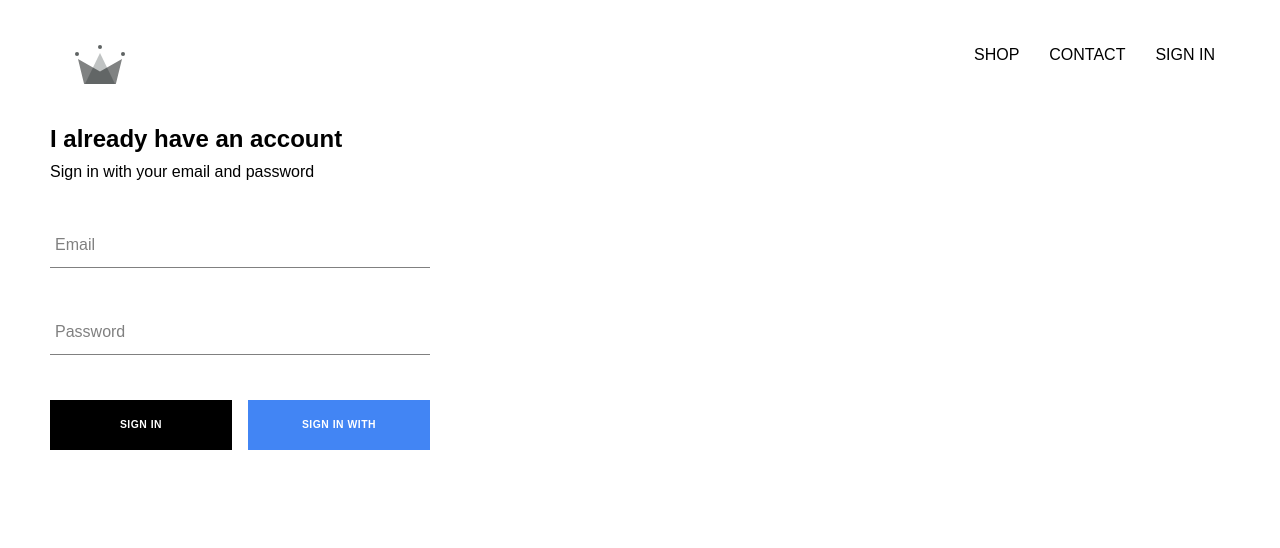
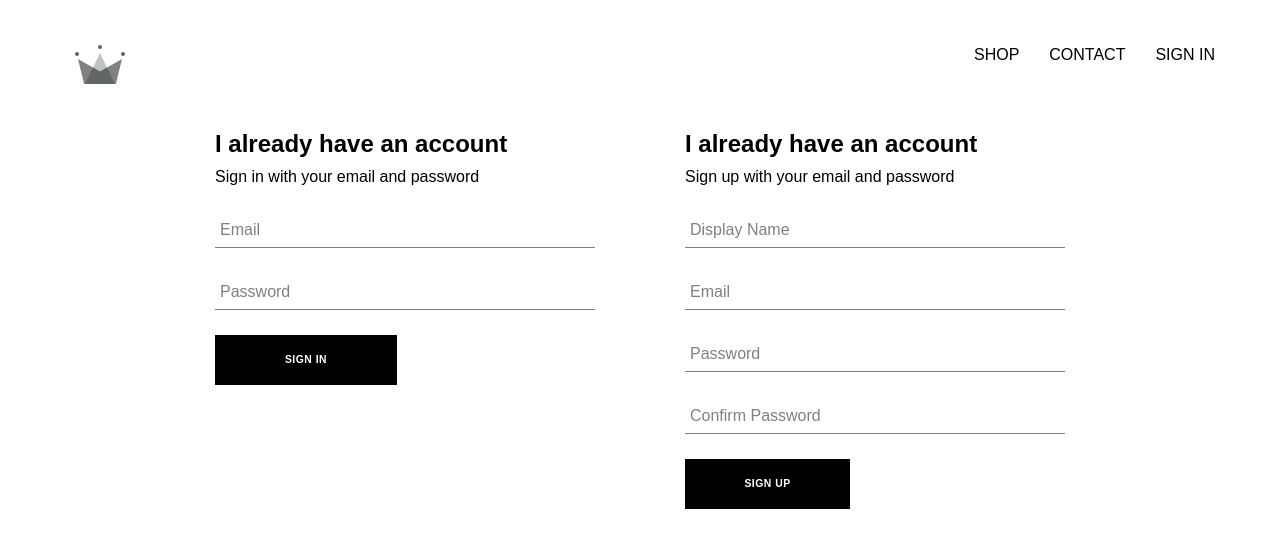
Before and after one commit to horlabyc/e-commerApp, a React (Create React App) app: page /signin in a window 1280 px wide. Shown: the top 548 px of the page. Built offline with nearby package versions, Linux system fonts and the light colour scheme; no server answers; the HTML template or start-up script is replaced by a standard one.

Commit message:
Sign new user up and store authenticated user in firstore db

```diff
--- a/src/App.js
+++ b/src/App.js
@@ -21,28 +21,28 @@
   unsubscribeFromAuth = null;
 
   componentDidMount(){
-    this.unsubscribeFromAuth = auth.onAuthStateChanged(async userAuth => {
-      if(userAuth){
-        const userRef = await createUserProfileDocument(userAuth);
-        userRef.onSnapshot(snapshot => {
-          this.setState({
-            currentUser: {
-              id: snapshot.id,
-              ...snapshot.data()
-            }
-          })
-        })
-      } else {
-        this.setState({
-          currentUser: userAuth
-        })
-      }
+      // this.unsubscribeFromAuth = auth.onAuthStateChanged(async userAuth => {
+      //   if(userAuth){
+      //     const userRef = await createUserProfileDocument(userAuth);
+      //     userRef.onSnapshot(snapshot => {
+      //       this.setState({
+      //         currentUser: {
+      //           id: snapshot.id,
+      //           ...snapshot.data()
+      //         }
+      //       })
+      //     })
+      //   } else {
+      //     this.setState({
+      //       currentUser: userAuth
+      //     })
+      //   }
 
-    })
+      // })
   }
 
   componentWillUnmount(){
-    this.unsubscribeFromAuth();
+    // this.unsubscribeFromAuth();
   }
 
   render(){
--- a/src/Firebase/firebase.util.js
+++ b/src/Firebase/firebase.util.js
@@ -40,6 +40,6 @@
   export const provider = new firebase.auth.GoogleAuthProvider();
   provider.setCustomParameters({ prompt: 'select_account'});
 
-  export const signInWithGoogle = auth.signInWithPopup(provider);
+  // export const signInWithGoogle = auth.signInWithPopup(provider);
 
   export default firebase;
--- a/src/Pages/AuthenticationPage/authPage.component.jsx
+++ b/src/Pages/AuthenticationPage/authPage.component.jsx
@@ -2,11 +2,13 @@
 
 import './authPage.styles.scss'
 import SignIn from '../../components/Sign-In/sign-in.component';
+import SignUp from '../../components/Sign-up/sign-up.component';
 
 const AuthPage = () => {
     return (
         <div className="sign-in-sign-up">
             <SignIn />
+            <SignUp />
         </div>
      );
 }
--- a/src/Pages/AuthenticationPage/authPage.styles.scss
+++ b/src/Pages/AuthenticationPage/authPage.styles.scss
@@ -0,0 +1,6 @@
+.sign-in-sign-up {
+    width: 850px;
+    display: flex;
+    justify-content: space-between;
+    margin: 30px auto;
+}
--- a/src/components/Form-Input/form-input.styles.scss
+++ b/src/components/Form-Input/form-input.styles.scss
@@ -9,13 +9,13 @@
 
 .group {
   position: relative;
-  margin: 45px 0;
+  margin: 17px 0;
 
   .form-input {
     background: none !important;
     background-color: white !important;
     color: $sub-color !important;
-    font-size: 18px;
+    font-size: 0.9rem;
     padding: 10px 10px 10px 5px;
     display: block;
     width: 100%;
@@ -23,6 +23,7 @@
     border-radius: 0;
     border-bottom: 1px solid $sub-color;
     margin: 25px 0;
+    font-family: 'Montserrat', sans-serif;
 
     &:focus {
       outline: none;
--- a/src/components/Sign-In/sign-in.component.jsx
+++ b/src/components/Sign-In/sign-in.component.jsx
@@ -2,7 +2,7 @@
 import './sign-in.styles.scss';
 import FormInput from '../Form-Input/form-input.component';
 import CustomButton from '../Custom-Button/custom-button.component';
-import { signInWithGoogle } from '../../Firebase/firebase.util';
+import { auth, provider } from '../../Firebase/firebase.util';
 
 class SignIn extends React.Component {
     constructor(){
@@ -36,6 +36,7 @@
                     required
                     handleChange = {this.handleChange}
                     label="Email"
+                    autoComplete="no"
                     value={email}/>
                     <FormInput
                     name="password"
@@ -43,10 +44,11 @@
                     handleChange = {this.handleChange}
                     required
                     label="Password"
+                    autoComplete="no"
                     value={password}/>
                     <div className="buttons">
                         <CustomButton type="submit">Sign In</CustomButton>
-                        <CustomButton isGoogleSignIn onClick = {() => signInWithGoogle }>Sign In with Google</CustomButton>
+                        {/* <CustomButton isGoogleSignIn onClick = {() => auth.signInWithPopup(provider) }>Sign In with Google</CustomButton> */}
                     </div>
                 </form>
             </div>
--- /dev/null
+++ b/src/components/Sign-up/sign-up.component.jsx
@@ -0,0 +1,97 @@
+import React from 'react';
+
+import FormInput from '../Form-Input/form-input.component';
+import CustomButton from '../Custom-Button/custom-button.component';
+
+import { auth, createUserProfileDocument } from '../../Firebase/firebase.util';
+
+import './sign-up.style.scss';
+
+class SignUp extends React.Component{
+    constructor(){
+        super();
+
+        this.state = {
+            displayName: '',
+            email: '',
+            password: '',
+            confirmPassword: ''
+        }
+    }
+
+    handleSubmit = async (event) => {
+        event.preventDefault();
+        const { displayName, email, password, confirmPassword} = this.state;
+        if(password !== confirmPassword) {
+            alert(`Password don't match`);
+            return
+        }
+        try {
+            const user = await auth.createUserWithEmailAndPassword(email, password);
+            console.log(user);
+            await createUserProfileDocument(user.user, { displayName });
+            this.setState({
+                displayName: '',
+                email: '',
+                password: '',
+                confirmPassword: ''
+            })
+        } catch(error) {
+            console.error(error.message)
+        }
+    }
+
+    handleChange = (event) => {
+        const { value, name} = event.target;
+        this.setState({
+            [name]: value
+        })
+    }
+
+    render() {
+        const { displayName, email, password, confirmPassword} = this.state;
+        return (
+            <div className="sign-up">
+                <h2 className="title">I already have an account</h2>
+                <span>Sign up with your email and password</span>
+                <form className="sign-up-form">
+                    <FormInput
+                    type="text"
+                    name="displayName"
+                    value={displayName}
+                    handleChange={this.handleChange}
+                    label="Display Name"
+                    autoComplete="no"
+                    required></FormInput>
+                    <FormInput
+                    type="email"
+                    name="email"
+                    value={email}
+                    handleChange={this.handleChange}
+                    label="Email"
+                    autoComplete="no"
+                    required></FormInput>
+                    <FormInput
+                    type="password"
+                    name="password"
+                    value={password}
+                    handleChange={this.handleChange}
+                    label="Password"
+                    autoComplete="no"
+                    required></FormInput>
+                    <FormInput
+                    type="password"
+                    name="confirmPassword"
+                    value={confirmPassword}
+                    handleChange={this.handleChange}
+                    label="Confirm Password"
+                    autoComplete="no"
+                    required></FormInput>
+                    <CustomButton type="submit" onClick={this.handleSubmit}>SIGN Up</CustomButton>
+                </form>
+            </div>
+        )
+    }
+}
+
+export default SignUp;
--- /dev/null
+++ b/src/components/Sign-up/sign-up.style.scss
@@ -0,0 +1,9 @@
+.sign-up {
+    display: flex;
+    flex-direction: column;
+    width: 380px;
+
+    .title {
+        margin: 10px 0;
+    }
+}
```
